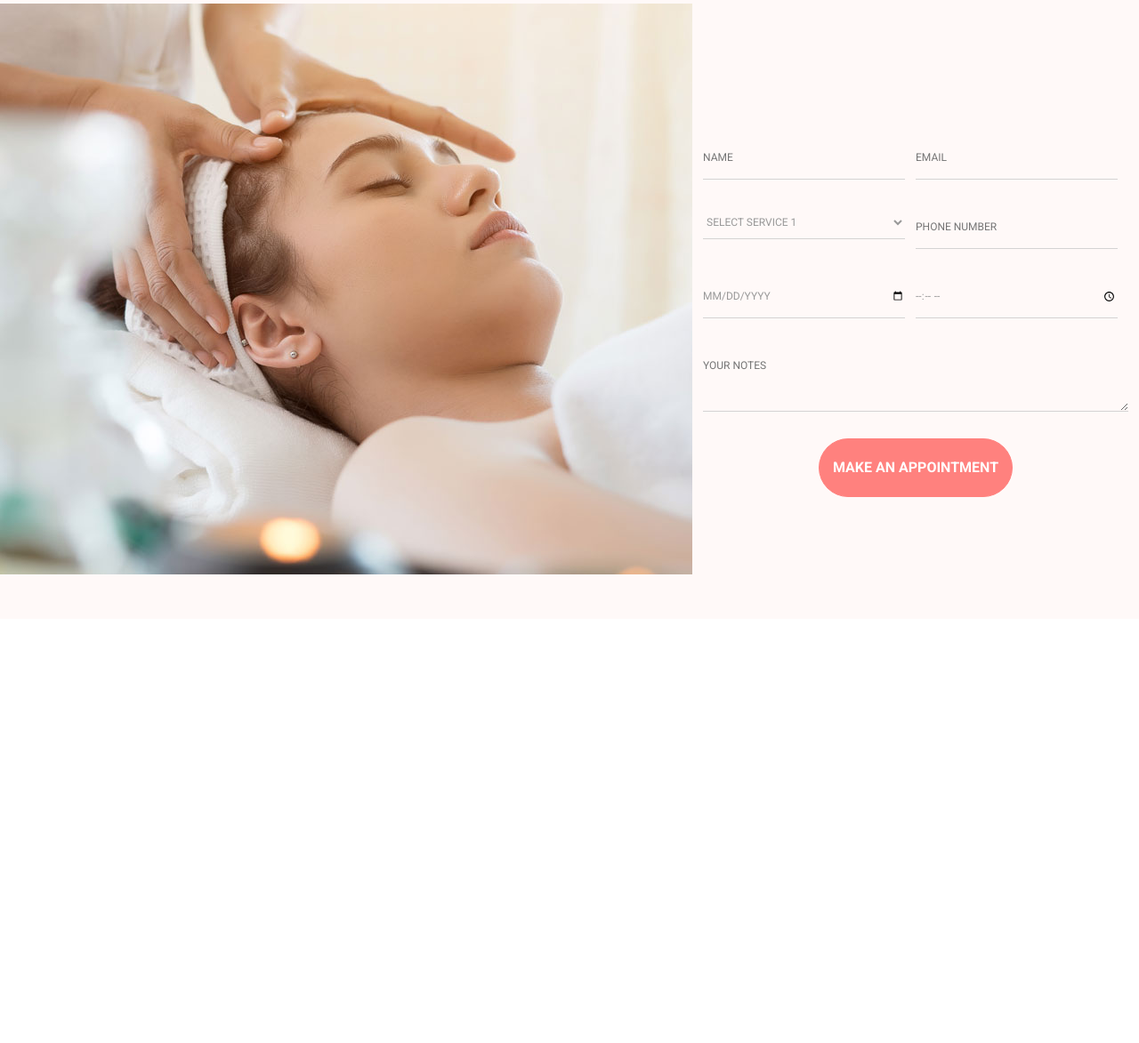
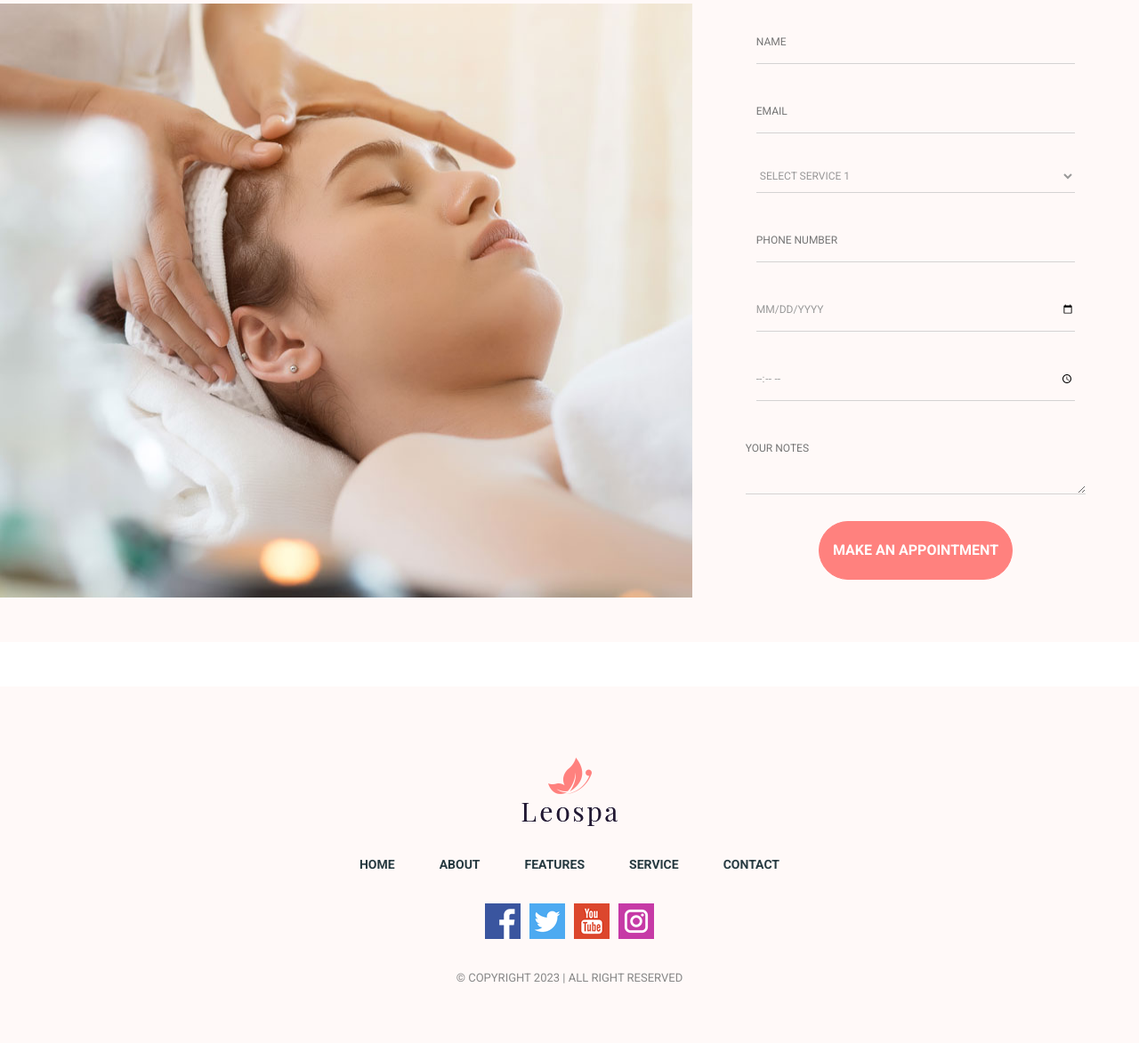
Before and after one commit to Burgundy13/Frontend-project-vezba, a website: page index.html in a window 1280 px wide. Shown: the part 3909-5082 px from the top of the page at 89% size. Before the commit the page ends 4605 px from the top, so only its background shows below. Drawn offline with nearby package versions, Linux system fonts and the light colour scheme.

Commit message:
Footer  section

```diff
--- a/index.html
+++ b/index.html
@@ -524,10 +524,10 @@
 					src="images/appointment/appointment-img.jpg"
 					alt="Appointment"
 				/>
-				<form action="#">
-					<div class="container">
+				<div class="container">
+					<form action="#">
 						<div class="row">
-							<div class="col-md-6">
+							<div>
 								<input
 									type="text"
 									class="appointment__appointment-form--input-field"
@@ -535,7 +535,7 @@
 									required
 								/>
 							</div>
-							<div class="col-md-6">
+							<div>
 								<input
 									type="email"
 									class="appointment__appointment-form--input-field"
@@ -543,7 +543,7 @@
 									required
 								/>
 							</div>
-							<div class="col-md-6">
+							<div ">
 								<select
 									class="appointment__appointment-form--input-field"
 									required
@@ -552,7 +552,7 @@
 									<option value="">Select Service 2</option>
 								</select>
 							</div>
-							<div class="col-md-6">
+							<div >
 								<input
 									type="tel"
 									class="appointment__appointment-form--input-field"
@@ -562,7 +562,7 @@
 							</div>
 						</div>
 						<div class="row">
-							<div class="col-md-6">
+							<div >
 								<input
 									type="date"
 									class="appointment__appointment-form--input-field"
@@ -570,7 +570,7 @@
 									required
 								/>
 							</div>
-							<div class="col-md-6">
+							<div >
 								<input
 									type="time"
 									class="appointment__appointment-form--input-field"
@@ -586,13 +586,41 @@
 						<button class="appointment__appointment-form__btn btn btn-primary">
 							Make an appointment
 						</button>
-					</div>
-				</form>
+					</form>
+				</div>
 			</section>
+
 			<!--SECTION APPOINTMENT END -->
+
 		</main>
 
 		<!--MAIN END-->
+
+		<!-- FOOTER-->
+
+		<footer class="main-footer text-center">
+				<a href="#"><img src="images/header/logo.png" alt="Logo Image"></a>
+			<nav>
+				<ul class="main-footer__nav ">
+					<li><a href="#">Home</a></li>
+					<li><a href="#">About</a></li>
+					<li><a href="#">Features</a></li>
+					<li><a href="#">Service</a></li>
+					<li><a href="#">Contact</a></li>
+				</ul>
+			</nav>
+			<ul class="main-footer__social">
+				<li><a href="https://facebook.com" target="_blank"><img src="images/social/facebook.png" alt=""></a></li>
+				<li><a href="https://twitter.com" target="_blank"><img src="images/social/twitter.png" alt=""></a></li>
+				<li><a href="https://youtube.com" target="_blank"><img src="images/social/youtube.png" alt=""></a></li>
+				<li><a href="https://instagram.com" target="_blank"><img src="images/social/instagram.png" alt=""></a></li>
+			</ul>
+			<p class="main-footer__copyright">
+				&copy; COPYRIGHT 2023 | ALL RIGHT RESERVED
+			</p>
+		</footer>
+
+		<!-- FOOTER END-->
 
 		<script
 			src="https://cdn.jsdelivr.net/npm/bootstrap@5.3.2/dist/js/bootstrap.bundle.min.js"
--- a/scss/components/_appointment.scss
+++ b/scss/components/_appointment.scss
@@ -1,6 +1,7 @@
 .appointment {
 	background-color: $carousel-color;
 	display: flex;
+	justify-content: space-around;
 
 	&__img {
 		display: none;
@@ -45,16 +46,13 @@
 
 @media screen and(min-width: 1200px) {
 	.appointment {
-		> form {
-			margin-top: 150px;
+		form {
+			margin: 20px auto;
+			width: 80%;
 		}
 
 		&__img {
 			display: block;
 		}
-
-		.col-md-6 {
-			padding-left: 0;
-		}
 	}
 }
--- /dev/null
+++ b/scss/components/_footer.scss
@@ -0,0 +1,55 @@
+.main-footer {
+	background-color: $carousel-color;
+	margin-top: 50px;
+	padding: 80px 0 60px;
+
+	&__nav {
+		display: none;
+	}
+
+	&__social {
+		align-items: center;
+		display: flex;
+		justify-content: center;
+		margin: 30px auto;
+
+		li {
+			&:not(:last-child) {
+				margin-right: 10px;
+			}
+
+			&:hover {
+				opacity: 0.7;
+			}
+		}
+	}
+
+	&__copyright {
+		color: $p-color;
+		font-size: 13px;
+		margin-bottom: 0;
+	}
+}
+
+@media screen and(min-width: 768px) {
+	.main-footer__nav {
+		align-items: center;
+		display: flex;
+		justify-content: center;
+		margin-top: 30px;
+
+		li {
+			&:not(:last-child) {
+				margin-right: 10px;
+			}
+		}
+
+		a {
+			color: $link-color;
+			font-size: 14px;
+			font-weight: 600;
+			padding: 0 20px;
+			text-transform: uppercase;
+		}
+	}
+}
--- a/scss/style.scss
+++ b/scss/style.scss
@@ -9,3 +9,4 @@
 @import 'components/testimonial';
 @import 'components/team';
 @import 'components/appointment';
+@import 'components/footer';
```
Also changed, not shown: css/style.css.
